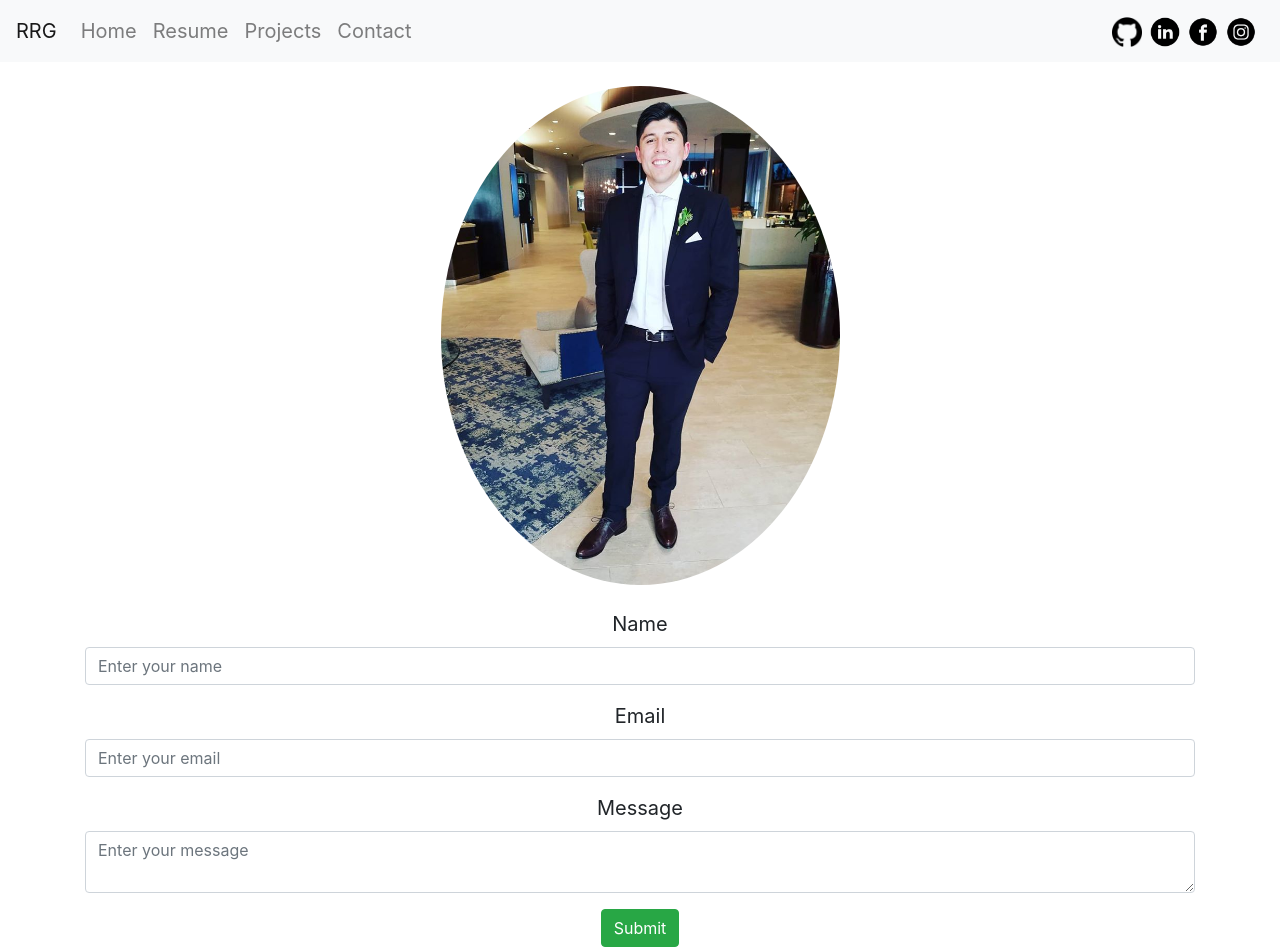
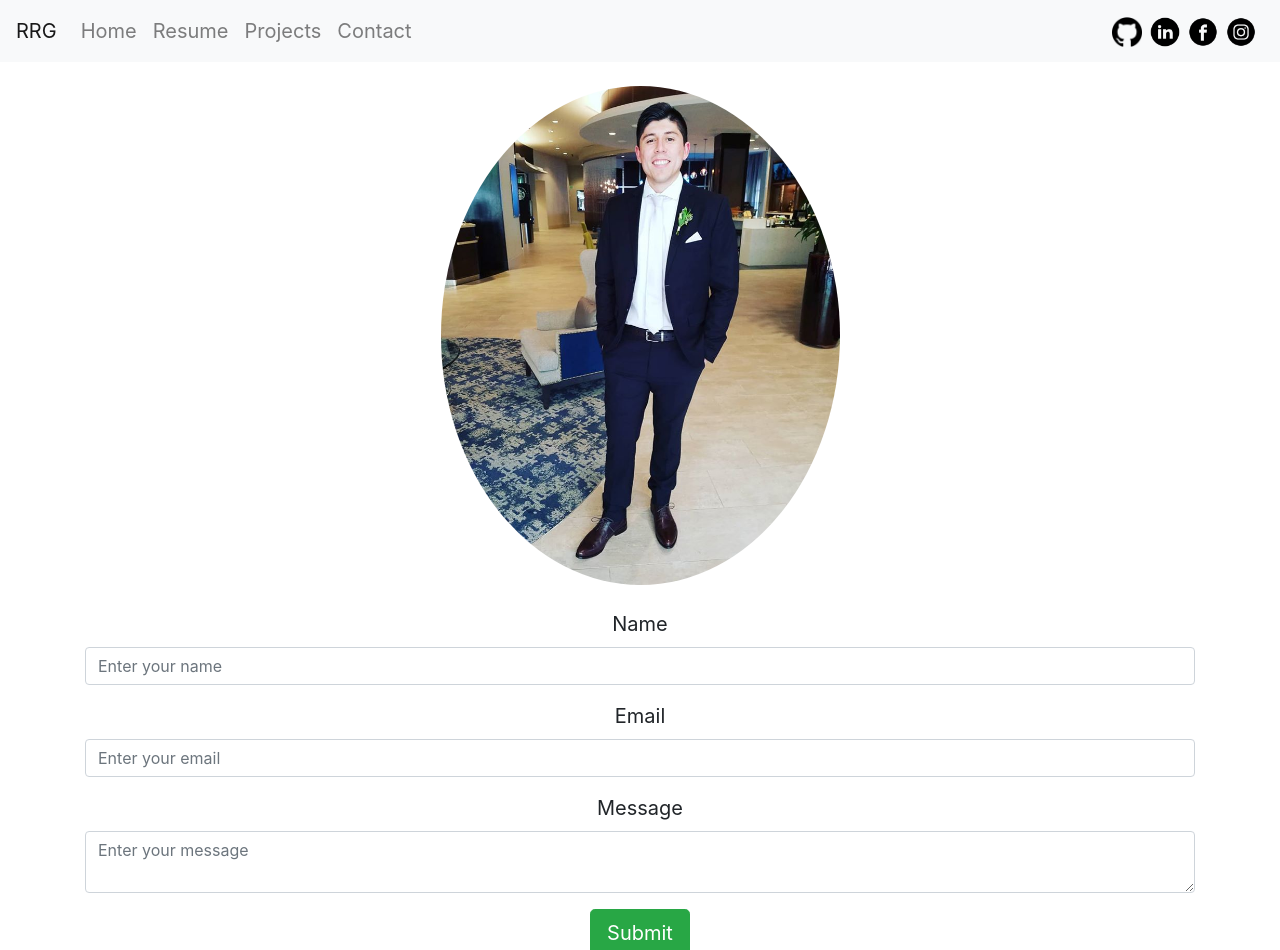
Before and after one commit to RorroRojas3/rorrorojas3.github.io, a React (Create React App) app: page /about in a window 1280 px wide. Shown: the top 950 px of the page. Built offline with nearby package versions, Linux system fonts and the light colour scheme.

Commit message:
Made submit button lg

```diff
--- a/src/components/Contact.js
+++ b/src/components/Contact.js
@@ -55,7 +55,7 @@ const Contact = () => {
                 />
               </div>
               <div className="text-center">
-                <button className="btn btn-success" type="submit">
+                <button className="btn btn-success btn-lg" type="submit">
                   Submit
                 </button>
               </div>
```
